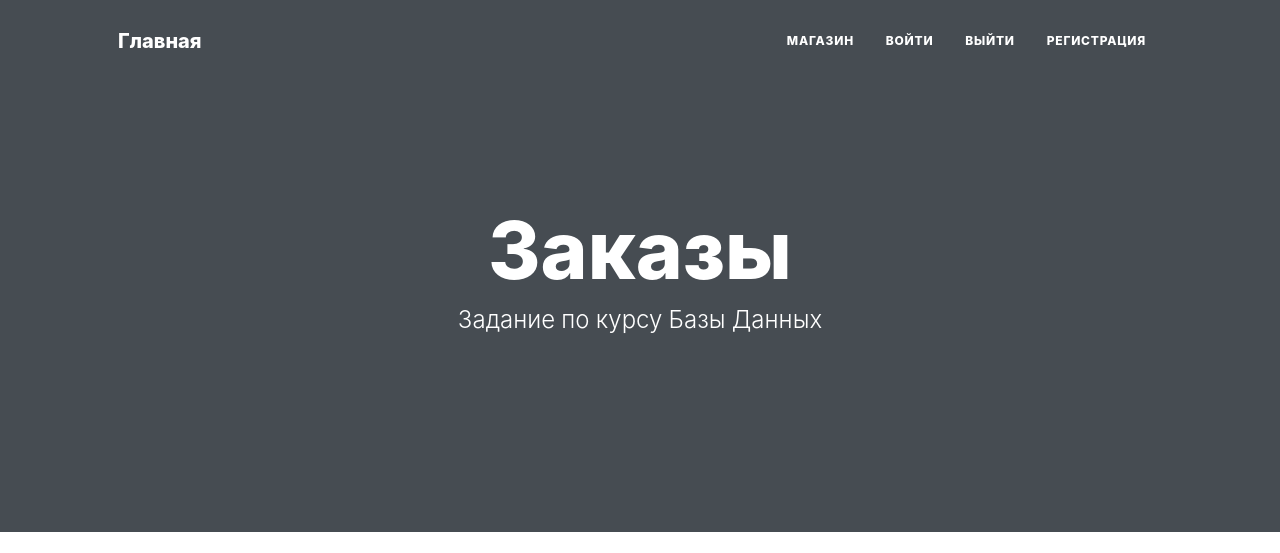
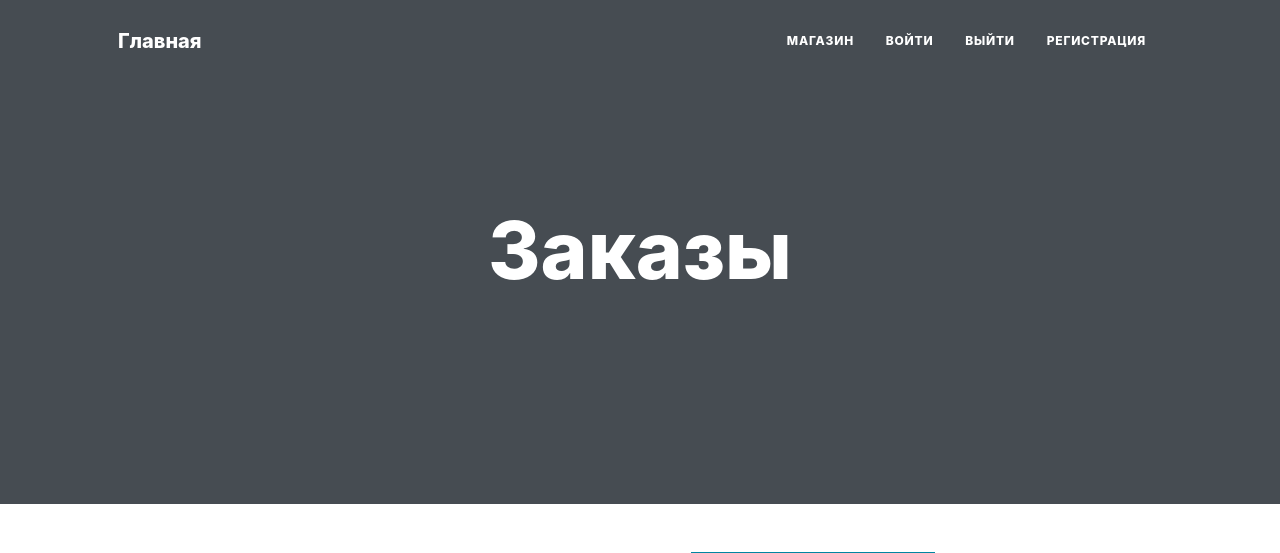
Before and after one commit to MAI-Django-Project/mai-django-website, a Django app: page /orders/ in a window 1280 px wide. Shown: the top 553 px of the page. Run offline with Django 3.2, Linux system fonts and the light colour scheme; data that the repository does not hold is empty; some libraries are stand-ins or nearby versions.

Commit message:
Add files via upload
Подправленный

```diff
--- a/templates/base.html
+++ b/templates/base.html
@@ -59,7 +59,6 @@
                             {% else %}
                             <h1>Techno Market</h1>
                             {% endif %}
-                            <span class="subheading">Задание по курсу Базы Данных</span>
                         </div>
                     </div>
                 </div>
```
